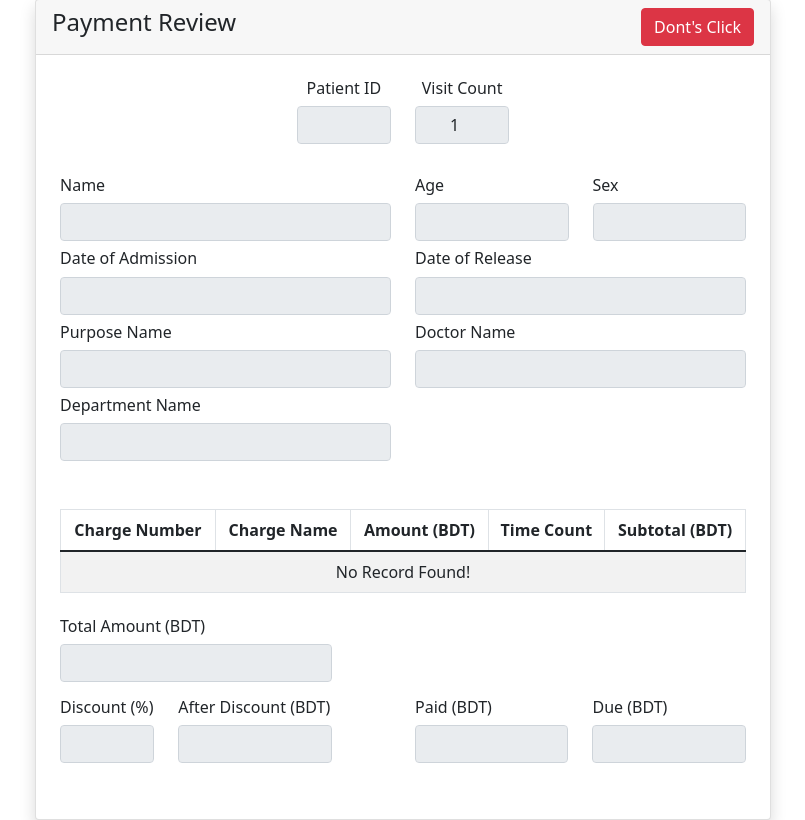
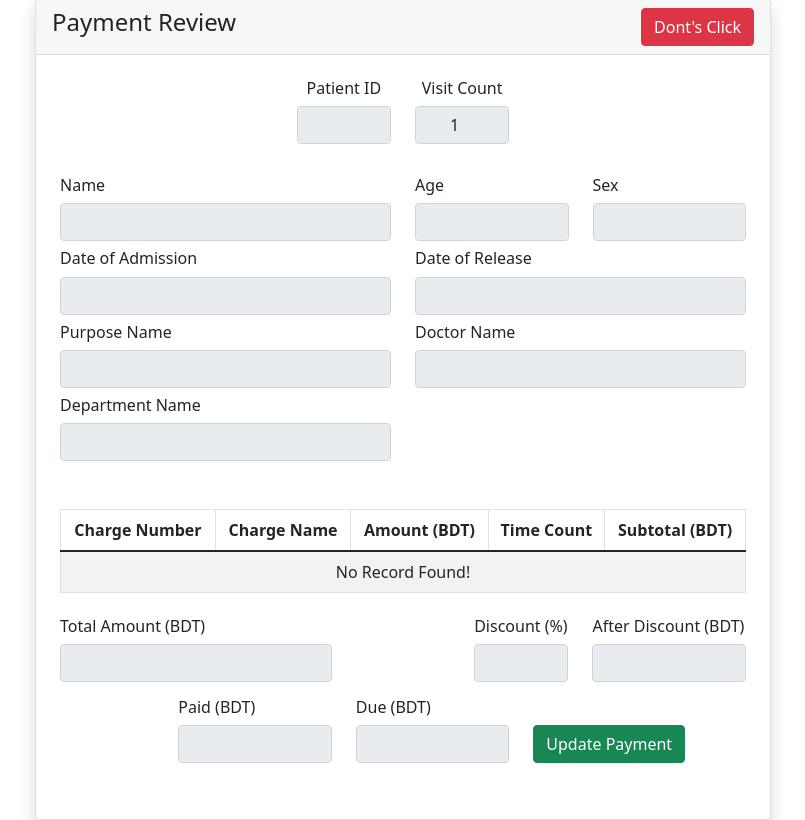
Before and after one commit to tan45Nadim/CSE311-DBS-Project, a PHP site: page /generate-receipt.php?visit_count=1 in a window 1280 px wide. Shown: the part 107-927 px from the top of the page, without its empty margins (237-1042 px from the left). Run offline with PHP 8.4, Linux system fonts and the light colour scheme; data that the repository does not hold is empty.

Commit message:
Add files via upload

```diff
--- a/versions/v_01/generate-receipt.php
+++ b/versions/v_01/generate-receipt.php
@@ -32,7 +32,6 @@
                             $v_cnt = $_GET['visit_count'];
                         }
 
-                        if (!$_GET['discount_pct']) {
                         if (isset($_GET['p_id'])) {
                             $p_id = mysqli_real_escape_string($connect, $_GET['p_id']);
                             $query = "SELECT discount_pct FROM payment_history where p_id = '$p_id' AND
@@ -42,13 +41,7 @@
                             $dataTuple = mysqli_fetch_assoc($query_run);
                             $discount = $dataTuple['discount_pct'];
                         }
-                        } else {
-                            $discount = $_GET['discount_pct'];
-                        }
-
-
                     ?>
-
                         <form action="source-codes.php" method="POST">
                             <div class="row mb-3">
                                 <div class="col-md-4 mb-3"> </div>
@@ -207,11 +200,7 @@
                                 <p class="h6">Total Amount (BDT)</p>
                                 <input type="number" name="total_amount" class="form-control" value="<?=$dataTuple['total']?>" readonly>
                             </div>
-                            <div class="col-md-7 mb-3">
-
-                            </div>
-                        </div>
-
+                            <div class="col-md-2 mb-3"> </div>
                             <?php
                                 $query = "SELECT payable_amount, paid
                                         FROM payment_history
@@ -221,7 +210,6 @@
                                 $dataTuple = mysqli_fetch_assoc($query_run);
                             ?>
 
-                        <div class="row mb-6">
                             <div class="col-md-2 mb-3">
                                 <p class="h6">Discount (%)</p>
                                 <input type="number" name="discount_pct" class="form-control" value="<?=$discount?>" readonly>
@@ -231,9 +219,10 @@
                                 <input type="number" name="payable_amount" class="form-control" value="<?=$dataTuple['payable_amount']?>" readonly>
                             </div>
 
-                            <div class="col-md-1 mb-3">
+                        </div>
 
-                            </div>
+                        <div class="row mb-6">
+                            <div class="col-md-2 mb-3"></div>
 
                             <div class="col-md-3 mb-3">
                                 <p class="h6">Paid (BDT)</p>
@@ -254,6 +243,12 @@
                                 <p class="h6">Due (BDT)</p>
                                 <input type="number" name="due_amount" class="form-control mb-3"  value="<?=$dataTuple['due']?>" readonly>
                             </div>
+
+                            <div class="col-md-4 mb-3">
+                                <p class="h6">&nbsp</p>
+                                <a href="update-payment.php?p_id=<?=$p_id?>&visit_count=<?=$v_cnt?>" class="btn btn-success">Update Payment</a>
+                            </div>
+                            <!-- <div class="col-md-1 mb-3"></div> -->
                         </div>
 
                         </div>
```
Lines whose indentation alone changed are shown as unchanged.
